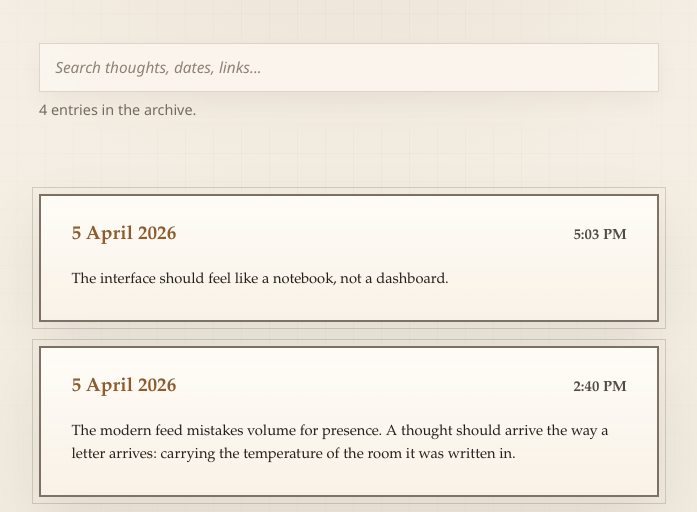
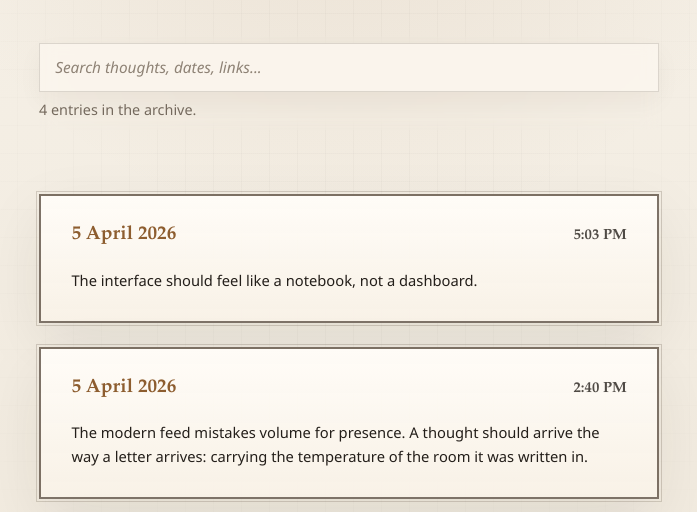
Before and after one commit to Sachinkry/stream-x, a plain HTML site: page index.html in a window 1280 px wide. Shown: the part 239-751 px from the top of the page, without its empty margins (291-988 px from the left). Drawn offline with Linux system fonts and the light colour scheme; no server answers.

Commit message:
content change

```diff
--- a/styles.css
+++ b/styles.css
@@ -156,7 +156,7 @@ body::before {
 .entry-card::before {
   content: "";
   position: absolute;
-  inset: -7px;
+  inset: -3px;
   border: 1.2px solid rgba(60, 45, 31, 0.18);
   pointer-events: none;
 }
@@ -193,9 +193,9 @@ body::before {
 }
 
 .entry-card__body {
-  font-family: Baskerville, "Iowan Old Style", "Palatino Linotype", serif;
+  font-family: "Avenir Next", "Segoe UI", sans-serif;
   font-size: clamp(0.9rem, 1.15vw, 1rem);
-  line-height: 1.54;
+  line-height: 1.58;
 }
 
 .entry-card__body p {
```
